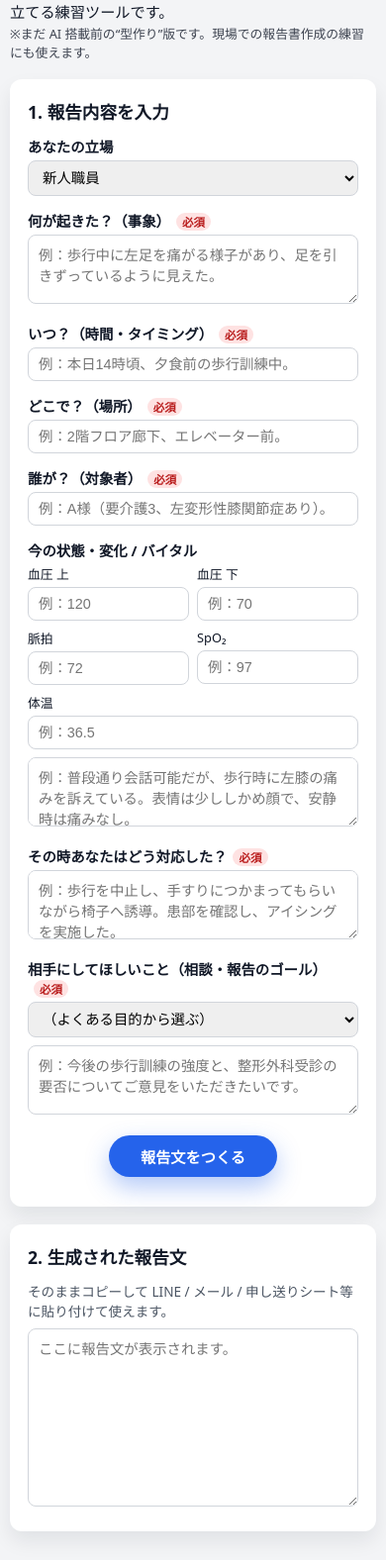
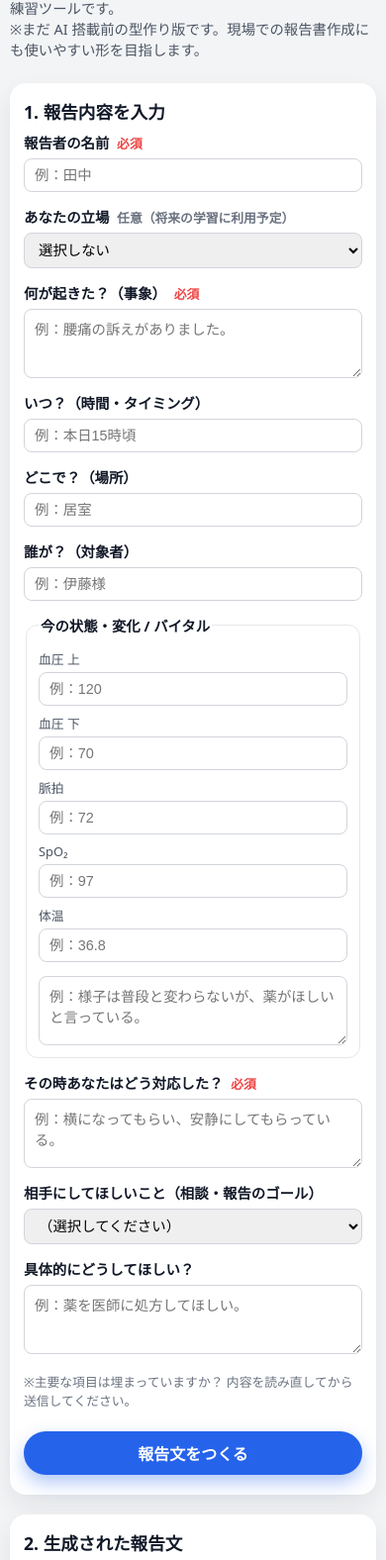
Before and after one commit to ryogranres-ui/care-report-ai, a plain HTML site: page index.html in a window 390 px wide. Shown: the part 82-1658 px from the top of the page at 99% size. Drawn offline with Linux system fonts and the light colour scheme.

Commit message:
Add reporter name & make role optional

```diff
--- a/app.css
+++ b/app.css
@@ -7,182 +7,192 @@
 
 body {
   margin: 0;
-  font-family: system-ui, -apple-system, BlinkMacSystemFont, "Segoe UI",
-    sans-serif;
+  font-family: system-ui, -apple-system, BlinkMacSystemFont, "Segoe UI", sans-serif;
   background: #f3f4f6;
   color: #111827;
 }
 
-.page {
-  max-width: 980px;
+.app {
+  max-width: 960px;
   margin: 0 auto;
-  padding: 24px 12px 40px;
+  padding: 24px 16px 40px;
 }
 
 /* ヘッダー */
 .header h1 {
-  margin: 0;
-  font-size: 1.7rem;
-}
-
-.header__subtitle {
-  margin: 4px 0 2px;
-  font-size: 0.95rem;
+  margin: 0 0 4px;
+  font-size: 1.6rem;
 }
 
 .header__note {
-  margin: 0;
-  font-size: 0.8rem;
-  opacity: 0.8;
+  margin: 0 0 24px;
+  font-size: 0.9rem;
+  color: #4b5563;
 }
 
 /* カード */
 .card {
   background: #ffffff;
-  border-radius: 12px;
-  padding: 20px 18px;
-  margin-top: 18px;
-  box-shadow: 0 10px 20px rgba(15, 23, 42, 0.08);
+  border-radius: 16px;
+  padding: 20px 20px 24px;
+  box-shadow: 0 10px 25px rgba(15, 23, 42, 0.08);
+  margin-bottom: 20px;
 }
 
 .card__title {
-  margin: 0 0 12px;
+  margin: 0 0 8px;
   font-size: 1.1rem;
 }
 
-.card__help {
-  margin: 0 0 8px;
+.card__subtitle {
+  margin: 0 0 12px;
   font-size: 0.85rem;
-  color: #4b5563;
+  color: #6b7280;
 }
 
-/* フォーム */
-.form__group {
-  margin-bottom: 14px;
+/* フォーム要素 */
+.form {
+  display: flex;
+  flex-direction: column;
+  gap: 14px;
 }
 
-.form__label {
-  display: block;
-  margin-bottom: 4px;
+.field {
+  display: flex;
+  flex-direction: column;
+  gap: 6px;
+}
+
+.field--group {
+  border: 1px solid #e5e7eb;
+  border-radius: 12px;
+  padding: 10px 12px 12px;
+}
+
+.field__label {
   font-size: 0.9rem;
   font-weight: 600;
 }
 
-.form__label--small {
-  display: block;
-  margin-bottom: 4px;
+.required {
+  color: #ef4444;
   font-size: 0.8rem;
+  margin-left: 4px;
 }
 
-.form__control {
+.optional {
+  color: #6b7280;
+  font-size: 0.8rem;
+  margin-left: 4px;
+}
+
+.field__input,
+.field__textarea,
+select {
   width: 100%;
+  padding: 8px 10px;
   font-size: 0.9rem;
-  padding: 8px 10px;
   border-radius: 8px;
   border: 1px solid #d1d5db;
   outline: none;
-  transition: border-color 0.15s ease, box-shadow 0.15s ease;
 }
 
-.form__control:focus {
+.field__input:focus,
+.field__textarea:focus,
+select:focus {
   border-color: #2563eb;
-  box-shadow: 0 0 0 1px rgba(37, 99, 235, 0.35);
+  box-shadow: 0 0 0 1px rgba(37, 99, 235, 0.2);
 }
 
-.form__control--textarea {
+.field__textarea {
+  resize: vertical;
   min-height: 70px;
-  resize: vertical;
 }
 
-.form__control--mb8 {
-  margin-bottom: 8px;
+.field__textarea--mt {
+  margin-top: 8px;
 }
 
-/* バッジ */
-.badge {
-  display: inline-block;
-  margin-left: 6px;
-  padding: 1px 6px;
-  font-size: 0.72rem;
-  border-radius: 999px;
-  background: #fee2e2;
-  color: #b91c1c;
+/* バイタル用グリッド */
+.vital-grid {
+  display: grid;
+  grid-template-columns: repeat(2, minmax(0, 1fr));
+  gap: 8px 12px;
+  margin-top: 4px;
 }
 
-/* バイタルのグリッド */
-.vital-grid {
-  display: grid;
-  grid-template-columns: repeat(4, minmax(0, 1fr));
-  gap: 8px;
-  margin-bottom: 8px;
+.vital-field {
+  display: flex;
+  flex-direction: column;
+  gap: 4px;
 }
 
-.vital-grid__item--wide {
-  grid-column: span 2;
+.vital-field--wide {
+  grid-column: 1 / -1;
 }
 
-/* スマホ対応 */
-@media (max-width: 768px) {
-  .page {
-    padding: 16px 10px 32px;
-  }
-
-  .vital-grid {
-    grid-template-columns: repeat(2, minmax(0, 1fr));
-  }
-
-  .vital-grid__item--wide {
-    grid-column: span 2;
-  }
+.vital-label {
+  font-size: 0.8rem;
+  color: #4b5563;
 }
 
 /* ボタン */
-.form__actions {
-  margin-top: 16px;
-  text-align: center;
-}
-
 .btn-primary {
-  padding: 10px 32px;
+  margin-top: 8px;
+  width: 100%;
+  padding: 10px 14px;
   border-radius: 999px;
   border: none;
   background: #2563eb;
   color: #ffffff;
-  font-size: 0.95rem;
+  font-size: 1rem;
   font-weight: 600;
   cursor: pointer;
-  box-shadow: 0 10px 25px rgba(37, 99, 235, 0.35);
-  transition: transform 0.08s ease, box-shadow 0.08s ease, background 0.1s ease;
+  transition: background 0.15s ease, transform 0.05s ease, box-shadow 0.05s ease;
+  box-shadow: 0 8px 18px rgba(37, 99, 235, 0.35);
 }
 
 .btn-primary:hover {
   background: #1d4ed8;
   transform: translateY(-1px);
-  box-shadow: 0 14px 30px rgba(37, 99, 235, 0.45);
 }
 
 .btn-primary:active {
+  background: #1e40af;
   transform: translateY(0);
-  box-shadow: 0 6px 14px rgba(37, 99, 235, 0.35);
+  box-shadow: 0 4px 10px rgba(30, 64, 175, 0.35);
 }
 
-/* 結果エリア */
-.result-area {
-  min-height: 180px;
-  font-family: "Yu Gothic", "YuGothic", system-ui, sans-serif;
+/* メモ */
+.form__note {
+  margin: 4px 0 0;
+  font-size: 0.8rem;
+  color: #6b7280;
 }
 
-/* フィードバック表示 */
-.feedback {
-  margin-top: 10px;
-  font-size: 0.85rem;
-  color: #374151;
+/* 出力テキスト */
+.output {
+  width: 100%;
+  min-height: 220px;
+  padding: 10px 12px;
+  font-size: 0.9rem;
+  border-radius: 12px;
+  border: 1px solid #d1d5db;
+  resize: vertical;
+  white-space: pre-wrap;
 }
 
-.feedback__ok {
-  color: #0f766e;
+/* レスポンシブ */
+@media (max-width: 640px) {
+  .app {
+    padding: 16px 10px 28px;
+  }
+
+  .card {
+    padding: 16px 14px 20px;
+  }
+
+  .vital-grid {
+    grid-template-columns: 1fr;
+  }
 }
-
-.feedback__warn {
-  color: #92400e;
-}
--- a/app.js
+++ b/app.js
@@ -1,112 +1,91 @@
-// Care Report AI - フロント側ロジック（試作版）
+document.addEventListener("DOMContentLoaded", () => {
+  const form = document.getElementById("report-form");
+  const output = document.getElementById("outputText");
 
-document.addEventListener("DOMContentLoaded", () => {
-  const form = document.getElementById("reportForm");
-  const resultText = document.getElementById("resultText");
-  const feedback = document.getElementById("feedback");
+  form.addEventListener("submit", (event) => {
+    event.preventDefault();
 
-  form.addEventListener("submit", (e) => {
-    e.preventDefault();
+    const reporterName = document.getElementById("reporterName").value.trim();
+    const role = document.getElementById("role").value.trim(); // ← 今は使わない（将来用）
 
-    // 入力値を取得
-    const stance = getValue("stance");
-    const what = getValue("what");
-    const when = getValue("when");
-    const where = getValue("where");
-    const who = getValue("who");
-    const condition = getValue("condition");
-    const action = getValue("action");
-    const requestType = getValue("requestType");
-    const requestDetail = getValue("requestDetail");
+    const whatHappened = document.getElementById("whatHappened").value.trim();
+    const when = document.getElementById("when").value.trim();
+    const where = document.getElementById("where").value.trim();
+    const who = document.getElementById("who").value.trim();
 
-    const bpSys = getValue("bpSys");
-    const bpDia = getValue("bpDia");
-    const pulse = getValue("pulse");
-    const spo2 = getValue("spo2");
-    const temp = getValue("temp");
+    const bpSys = document.getElementById("bpSys").value.trim();
+    const bpDia = document.getElementById("bpDia").value.trim();
+    const pulse = document.getElementById("pulse").value.trim();
+    const spo2 = document.getElementById("spo2").value.trim();
+    const temp = document.getElementById("temp").value.trim();
+    const currentStatus = document.getElementById("currentStatus").value.trim();
 
-    // 必須チェック
-    const missing = [];
-    if (!what) missing.push("何が起きたか");
-    if (!when) missing.push("いつ");
-    if (!where) missing.push("どこで");
-    if (!who) missing.push("誰が");
-    if (!action) missing.push("どう対応したか");
-    if (!requestDetail) missing.push("相手にしてほしいこと");
+    const yourAction = document.getElementById("yourAction").value.trim();
+    const goalType = document.getElementById("goalType").value.trim();
+    const goalDetail = document.getElementById("goalDetail").value.trim();
 
-    if (missing.length > 0) {
-      feedback.innerHTML =
-        "⚠️ 次の項目が未入力です：" + missing.join(" / ");
-      feedback.className = "feedback feedback__warn";
-      // それでも文章は作る（学習用）
-    } else {
-      feedback.innerHTML =
-        "✅ 主要な項目は埋まっています。内容を読み直してから送信してください。";
-      feedback.className = "feedback feedback__ok";
+    // 最低限のチェック：報告者名と「何が起きたか」と対応
+    if (!reporterName || !whatHappened || !yourAction) {
+      alert("「報告者の名前」「何が起きた？」「その時どう対応した？」は必須です。");
+      return;
     }
 
-    // バイタル文の組み立て
-    const vitalParts = [];
-    if (bpSys || bpDia) {
-      vitalParts.push(
-        `血圧 ${bpSys || "?"}/${bpDia || "?"} mmHg`
-      );
-    }
-    if (pulse) vitalParts.push(`脈拍 ${pulse} 回/分`);
-    if (spo2) vitalParts.push(`SpO₂ ${spo2} %`);
-    if (temp) vitalParts.push(`体温 ${temp} ℃`);
+    const lines = [];
 
-    let vitalSentence = "";
-    if (vitalParts.length > 0) {
-      vitalSentence = "バイタルは、" + vitalParts.join("、") + " です。";
+    // 1. 報告者
+    lines.push(`●報告者：${reporterName}`);
+
+    // 2. 発生日時・場所
+    const whenText = when || "（未記入）";
+    const whereText = where || "（未記入）";
+    lines.push(`●発生日時・場所：${whenText}　／　${whereText}`);
+
+    // 3. 対象者
+    if (who) {
+      lines.push(`●対象者：${who}`);
     }
 
-    // 相手にしてほしいことの一文
-    let requestSentence = "";
-    if (requestType || requestDetail) {
-      const head = requestType
-        ? `【${requestType}】`
-        : "【相談したいこと】";
-      requestSentence = head + requestDetail.replace(/^\s+/, "");
+    // 4. 何が起きたか
+    lines.push(`●何が起きたか：${whatHappened}`);
+
+    // 5. 現在の状態 ＋ バイタル
+    let statusLine = "●現在の状態：";
+    statusLine += currentStatus || "（記載なし）";
+
+    const vitalParts = [];
+
+    if (bpSys || bpDia) {
+      const bpText = `${bpSys || "?"}/${bpDia || "?"} mmHg`;
+      vitalParts.push(`血圧 ${bpText}`);
+    }
+    if (pulse) {
+      vitalParts.push(`脈拍 ${pulse} 回/分`);
+    }
+    if (spo2) {
+      vitalParts.push(`SpO₂ ${spo2} %`);
+    }
+    if (temp) {
+      vitalParts.push(`体温 ${temp} ℃`);
     }
 
-    // 最終報告文の組み立て
-    const lines = [];
-
-    lines.push(`●報告者：${stance}`);
-    if (when || where) {
-      lines.push(
-        `●発生日時・場所：${[when, where].filter(Boolean).join("　／　")}`
-      );
-    }
-    if (who) lines.push(`●対象者：${who}`);
-    if (what) lines.push(`●何が起きたか：${what}`);
-    if (condition || vitalSentence) {
-      const base = condition ? condition : "";
-      const space = base && vitalSentence ? " " : "";
-      lines.push(`●現在の状態：${base}${space}${vitalSentence}`);
-    } else if (vitalSentence) {
-      lines.push(`●現在の状態：${vitalSentence}`);
-    }
-    if (action) lines.push(`●あなたの対応：${action}`);
-    if (requestSentence) lines.push(`●相手にお願いしたいこと：${requestSentence}`);
-
-    // 文章が空の場合のフォールバック
-    if (lines.length === 0) {
-      lines.push(
-        "（まだ入力がほとんどありません。フォームに内容を入力すると、自動で報告文が作成されます。）"
-      );
+    if (vitalParts.length > 0) {
+      statusLine += ` バイタルは、${vitalParts.join("、")} です。`;
     }
 
-    resultText.value = lines.join("\n");
-    // 下の方まで自動スクロールすると気持ちいい
-    resultText.scrollIntoView({ behavior: "smooth", block: "start" });
+    lines.push(statusLine);
+
+    // 6. あなたの対応
+    lines.push(`●あなたの対応：${yourAction}`);
+
+    // 7. 相手にお願いしたいこと
+    if (goalType || goalDetail) {
+      const typeText = goalType || "（目的：未選択）";
+      const detailText = goalDetail ? ` ${goalDetail}` : "";
+      lines.push(`●相手にお願いしたいこと：【${typeText}】${detailText}`);
+    }
+
+    // テキストエリアに出力
+    output.value = lines.join("\n");
+    output.scrollTop = 0;
   });
 });
-
-// 共通：値取得ヘルパー
-function getValue(id) {
-  const el = document.getElementById(id);
-  if (!el) return "";
-  return el.value.trim();
-}
--- a/index.html
+++ b/index.html
@@ -2,200 +2,233 @@
 <html lang="ja">
 <head>
   <meta charset="UTF-8" />
-  <title>Care Report AI（介護・報告自動生成ツール）</title>
+  <title>Care Report AI（試作版）</title>
   <meta name="viewport" content="width=device-width, initial-scale=1" />
   <link rel="stylesheet" href="app.css" />
 </head>
 <body>
-  <div class="page">
+  <div class="app">
     <header class="header">
       <h1>Care Report AI（試作版）</h1>
-      <p class="header__subtitle">
-        質問に答えていくだけで、伝わる報告文を自動で組み立てる練習ツールです。
-      </p>
       <p class="header__note">
-        ※まだ AI 搭載前の“型作り”版です。現場での報告書作成の練習にも使えます。
+        質問に答えるだけで、伝わる報告文を自動で組み立てる練習ツールです。<br />
+        ※まだ AI 搭載前の型作り版です。現場での報告書作成にも使いやすい形を目指します。
       </p>
     </header>
 
     <main class="main">
-      <!-- 📝 入力フォーム -->
+      <!-- 入力エリア -->
       <section class="card">
         <h2 class="card__title">1. 報告内容を入力</h2>
 
-        <form id="reportForm" class="form">
-          <!-- 立場 -->
-          <div class="form__group">
-            <label for="stance" class="form__label">あなたの立場</label>
-            <select id="stance" class="form__control">
+        <form id="report-form" class="form">
+
+          <!-- 報告者情報 -->
+          <div class="field">
+            <label for="reporterName" class="field__label">
+              報告者の名前 <span class="required">必須</span>
+            </label>
+            <input
+              id="reporterName"
+              type="text"
+              class="field__input"
+              placeholder="例：田中"
+              required
+            />
+          </div>
+
+          <div class="field">
+            <label for="role" class="field__label">
+              あなたの立場 <span class="optional">任意（将来の学習に利用予定）</span>
+            </label>
+            <select id="role" class="field__input">
+              <option value="">選択しない</option>
               <option value="新人職員">新人職員</option>
-              <option value="介護職（常勤）">介護職（常勤）</option>
-              <option value="介護職（パート）">介護職（パート）</option>
-              <option value="リーダー・主任">リーダー・主任</option>
-              <option value="管理者・施設長">管理者・施設長</option>
+              <option value="介護職員（常勤）">介護職員（常勤）</option>
+              <option value="介護職員（非常勤）">介護職員（非常勤）</option>
+              <option value="リーダー・サブリーダー">リーダー・サブリーダー</option>
+              <option value="管理者・主任">管理者・主任</option>
               <option value="看護職">看護職</option>
               <option value="その他">その他</option>
             </select>
           </div>
 
           <!-- 何が起きた？ -->
-          <div class="form__group">
-            <label for="what" class="form__label">何が起きた？（事象）<span class="badge">必須</span></label>
+          <div class="field">
+            <label for="whatHappened" class="field__label">
+              何が起きた？（事象） <span class="required">必須</span>
+            </label>
             <textarea
-              id="what"
-              class="form__control form__control--textarea"
-              placeholder="例：歩行中に左足を痛がる様子があり、足を引きずっているように見えた。"
+              id="whatHappened"
+              class="field__textarea"
+              rows="3"
+              placeholder="例：腰痛の訴えがありました。"
+              required
             ></textarea>
           </div>
 
           <!-- いつ・どこで・誰が -->
-          <div class="form__group">
-            <label for="when" class="form__label">いつ？（時間・タイミング）<span class="badge">必須</span></label>
+          <div class="field">
+            <label for="when" class="field__label">いつ？（時間・タイミング）</label>
             <input
               id="when"
-              class="form__control"
               type="text"
-              placeholder="例：本日14時頃、夕食前の歩行訓練中。"
+              class="field__input"
+              placeholder="例：本日15時頃"
             />
           </div>
 
-          <div class="form__group">
-            <label for="where" class="form__label">どこで？（場所）<span class="badge">必須</span></label>
+          <div class="field">
+            <label for="where" class="field__label">どこで？（場所）</label>
             <input
               id="where"
-              class="form__control"
               type="text"
-              placeholder="例：2階フロア廊下、エレベーター前。"
+              class="field__input"
+              placeholder="例：居室"
             />
           </div>
 
-          <div class="form__group">
-            <label for="who" class="form__label">誰が？（対象者）<span class="badge">必須</span></label>
+          <div class="field">
+            <label for="who" class="field__label">誰が？（対象者）</label>
             <input
               id="who"
-              class="form__control"
               type="text"
-              placeholder="例：A様（要介護3、左変形性膝関節症あり）。"
+              class="field__input"
+              placeholder="例：伊藤様"
             />
           </div>
 
-          <!-- バイタル＋状態 -->
-          <div class="form__group">
-            <label class="form__label">今の状態・変化 / バイタル</label>
+          <!-- 今の状態・バイタル -->
+          <fieldset class="field field--group">
+            <legend class="field__label">
+              今の状態・変化 / バイタル
+            </legend>
 
             <div class="vital-grid">
-              <div class="vital-grid__item">
-                <label class="form__label--small">血圧 上</label>
+              <div class="vital-field">
+                <span class="vital-label">血圧 上</span>
                 <input
                   id="bpSys"
                   type="number"
                   inputmode="numeric"
-                  class="form__control"
+                  class="field__input"
                   placeholder="例：120"
                 />
               </div>
-              <div class="vital-grid__item">
-                <label class="form__label--small">血圧 下</label>
+
+              <div class="vital-field">
+                <span class="vital-label">血圧 下</span>
                 <input
                   id="bpDia"
                   type="number"
                   inputmode="numeric"
-                  class="form__control"
+                  class="field__input"
                   placeholder="例：70"
                 />
               </div>
-              <div class="vital-grid__item">
-                <label class="form__label--small">脈拍</label>
+
+              <div class="vital-field">
+                <span class="vital-label">脈拍</span>
                 <input
                   id="pulse"
                   type="number"
                   inputmode="numeric"
-                  class="form__control"
+                  class="field__input"
                   placeholder="例：72"
                 />
               </div>
-              <div class="vital-grid__item">
-                <label class="form__label--small">SpO₂</label>
+
+              <div class="vital-field">
+                <span class="vital-label">SpO₂</span>
                 <input
                   id="spo2"
                   type="number"
                   inputmode="numeric"
-                  class="form__control"
+                  class="field__input"
                   placeholder="例：97"
                 />
               </div>
-              <div class="vital-grid__item vital-grid__item--wide">
-                <label class="form__label--small">体温</label>
+
+              <div class="vital-field vital-field--wide">
+                <span class="vital-label">体温</span>
                 <input
                   id="temp"
                   type="number"
+                  step="0.1"
                   inputmode="decimal"
-                  step="0.1"
-                  class="form__control"
-                  placeholder="例：36.5"
+                  class="field__input"
+                  placeholder="例：36.8"
                 />
               </div>
             </div>
 
             <textarea
-              id="condition"
-              class="form__control form__control--textarea"
-              placeholder="例：普段通り会話可能だが、歩行時に左膝の痛みを訴えている。表情は少ししかめ顔で、安静時は痛みなし。"
+              id="currentStatus"
+              class="field__textarea field__textarea--mt"
+              rows="2"
+              placeholder="例：様子は普段と変わらないが、薬がほしいと言っている。"
+            ></textarea>
+          </fieldset>
+
+          <!-- 対応 -->
+          <div class="field">
+            <label for="yourAction" class="field__label">
+              その時あなたはどう対応した？ <span class="required">必須</span>
+            </label>
+            <textarea
+              id="yourAction"
+              class="field__textarea"
+              rows="2"
+              placeholder="例：横になってもらい、安静にしてもらっている。"
+              required
             ></textarea>
           </div>
 
-          <!-- その時どうした？ -->
-          <div class="form__group">
-            <label for="action" class="form__label">その時あなたはどう対応した？<span class="badge">必須</span></label>
+          <!-- ゴール -->
+          <div class="field">
+            <label for="goalType" class="field__label">
+              相手にしてほしいこと（相談・報告のゴール）
+            </label>
+            <select id="goalType" class="field__input">
+              <option value="">（選択してください）</option>
+              <option value="判断を仰ぎたい">判断を仰ぎたい</option>
+              <option value="指示がほしい">指示がほしい</option>
+              <option value="情報共有のみ">情報共有のみ</option>
+              <option value="緊急対応を依頼したい">緊急対応を依頼したい</option>
+            </select>
+          </div>
+
+          <div class="field">
+            <label for="goalDetail" class="field__label">具体的にどうしてほしい？</label>
             <textarea
-              id="action"
-              class="form__control form__control--textarea"
-              placeholder="例：歩行を中止し、手すりにつかまってもらいながら椅子へ誘導。患部を確認し、アイシングを実施した。"
+              id="goalDetail"
+              class="field__textarea"
+              rows="2"
+              placeholder="例：薬を医師に処方してほしい。"
             ></textarea>
           </div>
 
-          <!-- 相手にしてほしいこと -->
-          <div class="form__group">
-            <label for="request" class="form__label">相手にしてほしいこと（相談・報告のゴール）<span class="badge">必須</span></label>
+          <p class="form__note">
+            ※主要な項目は埋まっていますか？ 内容を読み直してから送信してください。
+          </p>
 
-            <select id="requestType" class="form__control form__control--mb8">
-              <option value="" selected>（よくある目的から選ぶ）</option>
-              <option value="判断を仰ぎたい">対応の判断を仰ぎたい</option>
-              <option value="指示がほしい">今後の指示がほしい</option>
-              <option value="共有だけしておきたい">情報共有だけしておきたい</option>
-              <option value="受診が必要か相談したい">受診が必要か相談したい</option>
-              <option value="家族への説明方法を相談したい">家族への説明方法を相談したい</option>
-            </select>
-
-            <textarea
-              id="requestDetail"
-              class="form__control form__control--textarea"
-              placeholder="例：今後の歩行訓練の強度と、整形外科受診の要否についてご意見をいただきたいです。"
-            ></textarea>
-          </div>
-
-          <!-- ボタン -->
-          <div class="form__actions">
-            <button id="generateBtn" type="submit" class="btn-primary">
-              報告文をつくる
-            </button>
-          </div>
-
-          <!-- フィードバック -->
-          <div id="feedback" class="feedback" aria-live="polite"></div>
+          <button type="submit" id="generateBtn" class="btn-primary">
+            報告文をつくる
+          </button>
         </form>
       </section>
 
-      <!-- 📄 生成された報告文 -->
+      <!-- 出力エリア -->
       <section class="card">
         <h2 class="card__title">2. 生成された報告文</h2>
-        <p class="card__help">
+        <p class="card__subtitle">
           そのままコピーして LINE / メール / 申し送りシート等に貼り付けて使えます。
         </p>
         <textarea
-          id="resultText"
-          class="form__control form__control--textarea result-area"
-          placeholder="ここに報告文が表示されます。"
+          id="outputText"
+          class="output"
+          rows="10"
+          readonly
         ></textarea>
       </section>
     </main>
```
